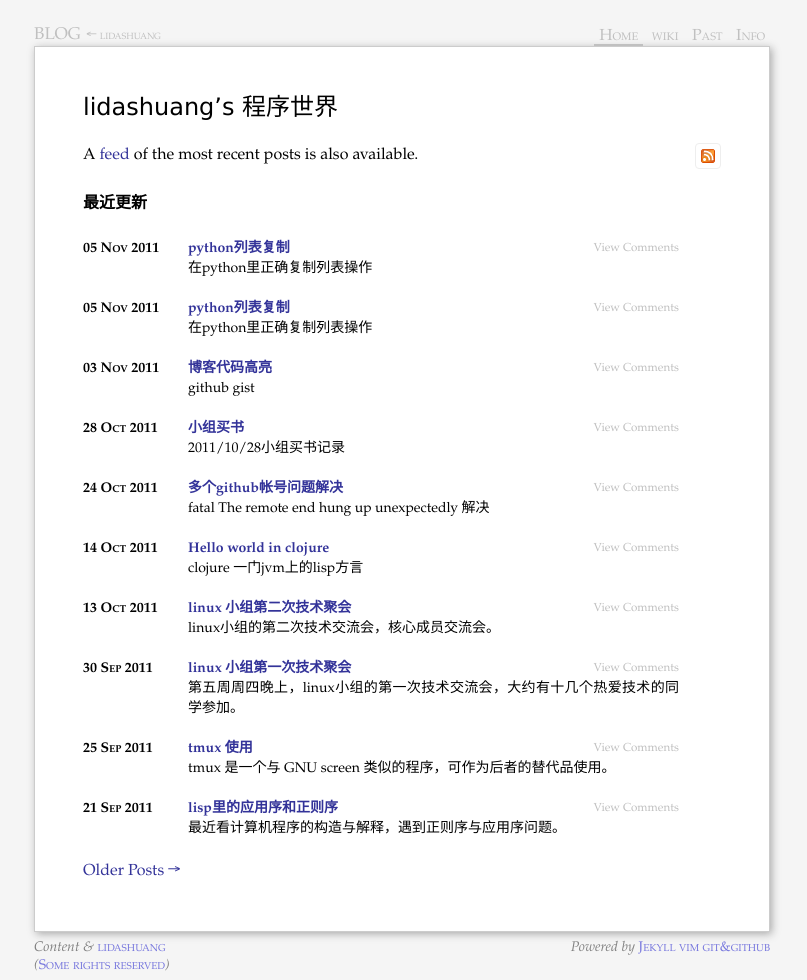
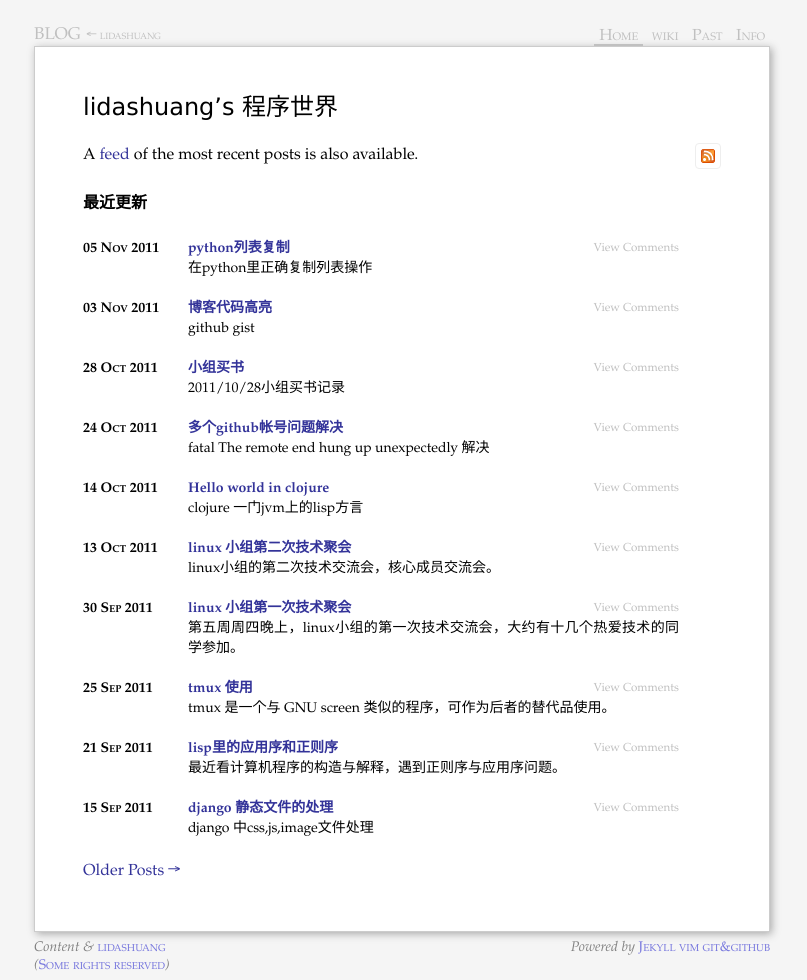
Before and after one commit to GunioRobot/lidashuang.github.com, a Jekyll site: the page built from index.markdown, in a window 1280 px wide. Shown: the whole page, without its empty margins (238-1045 px from the left). Built offline with Jekyll 4.4.1, drawn with Linux system fonts in a browser that asks for light colours; comment, search, counter and statistics services are not loaded.

Commit message:
py-cp-list

```diff
--- a/_posts/2011-11-05-py-cp-list.md
+++ /dev/null
@@ -1,8 +0,0 @@
----
-title: python列表复制
-excerpt: 在python里正确复制列表操作
-location: python
-layout: blog-post
----
-	new = old[:]
-#
```
Also changed, not shown: python/_posts/2011-11-05-py-cp-list.markdown (+18 -0 lines).
